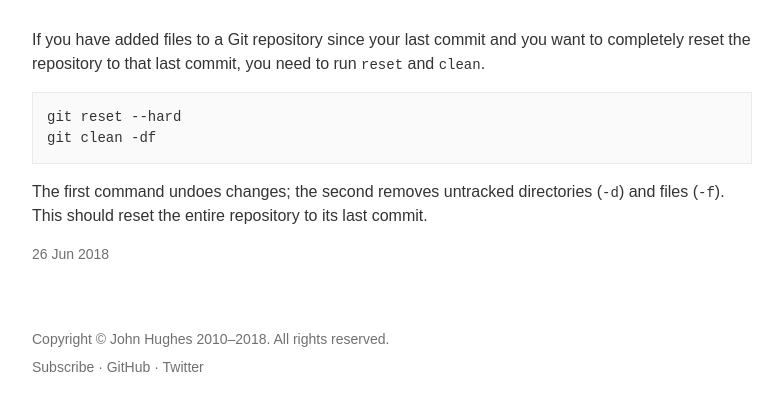
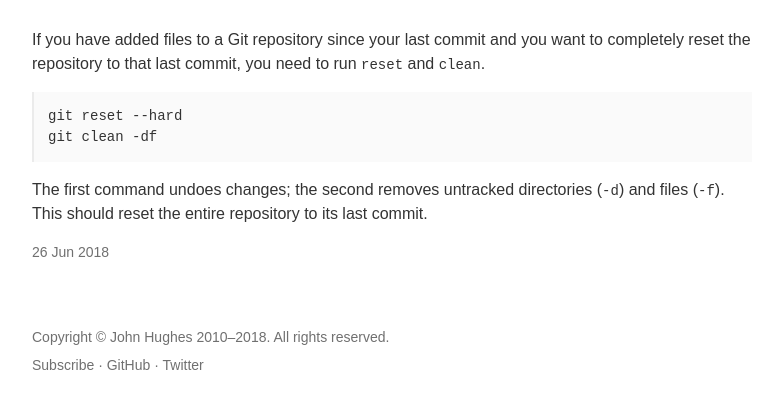
Before and after one commit to johnkhughes/john-hughes-web, a Jekyll site: the page built from _posts/2018-06-26-completely-reset-a-git-repository.md, in a window 1280 px wide. Shown: the part 297-708 px from the top of the page, without its empty margins (248-1031 px from the left). Built offline with Jekyll 4.4.1, drawn with Linux system fonts in a browser that asks for light colours.

Commit message:
Make borders more consistent

```diff
--- a/_sass/_typography.scss
+++ b/_sass/_typography.scss
@@ -69,7 +69,7 @@ p {
 
 pre {
     background: tint($text_color, 97.5%);
-    border: 1px solid tint($text_color, 90%);
+    border-left: 2px solid tint($text_color, 90%);
     margin: 1em 0;
     overflow-wrap: break-word;
     overflow: auto;
```
